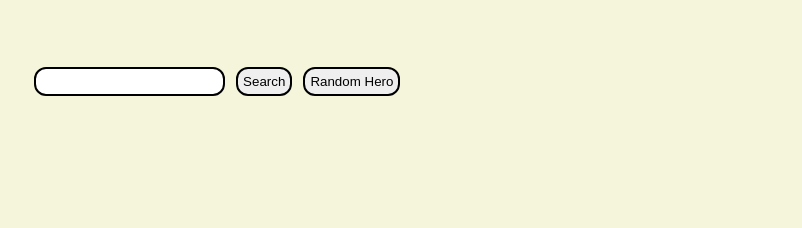
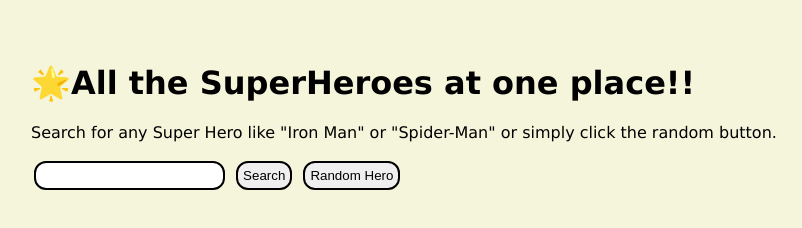
Before and after one commit to hirentimbadiya/SuperHeroes, a plain HTML site: page index.html in a window 1280 px wide. Shown: the whole page, without its empty margins (97-899 px from the left). Drawn offline with Linux system fonts and the light colour scheme.

Commit message:
Added headers

```diff
--- a/index.html
+++ b/index.html
@@ -8,6 +8,8 @@
     <title>SuperHeroes</title>
 </head>
 <body>
+    <h1>🌟All the SuperHeroes at one place!!</h1>
+    <p>Search for any Super Hero like "Iron Man" or "Spider-Man" or simply click  the random button.</p>
     <input id="searchInput" type="text" value="" >
     <button id="searchBtn">Search</button>
     <button id="getHeroBtn">Random Hero</button>
```
